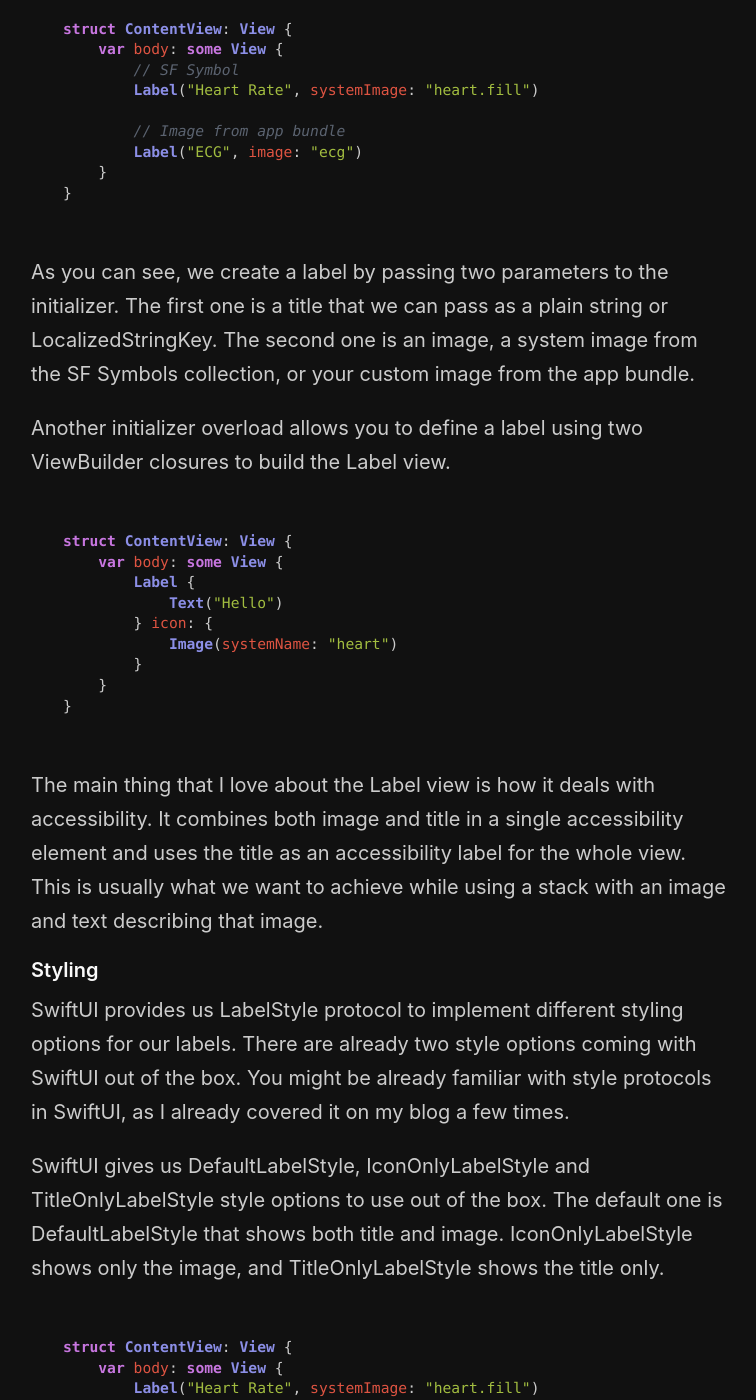
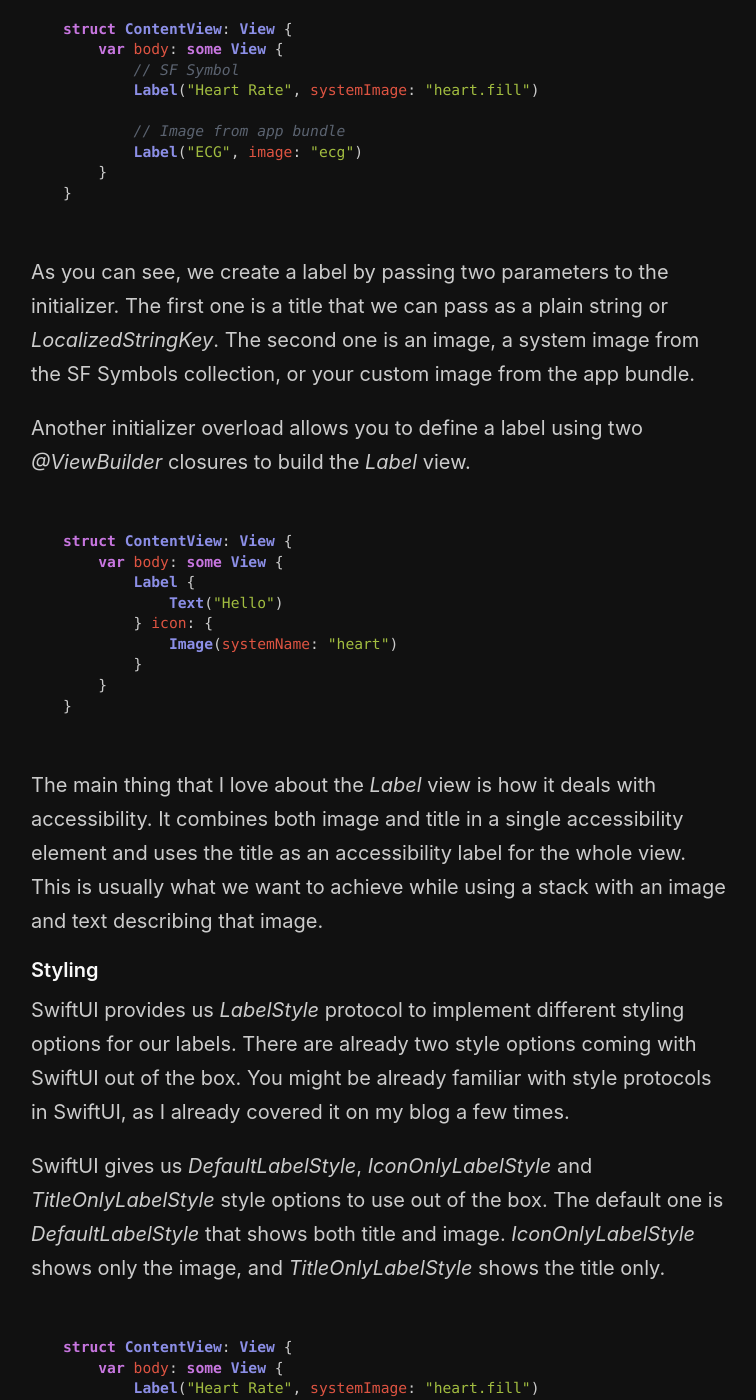
Before and after one commit to mecid/mecid.github.io, a Jekyll site: the page built from _posts/2020-12-23-labels-in-swiftui.md, in a window 1280 px wide and 1400 px high, scrolled down 636 px. Shown: the whole window, without its empty margins (259-1015 px from the left). Built offline with Jekyll 4.4.1, drawn with Linux system fonts in a browser that asks for light colours; some of the changed text lies outside the part shown.

Commit message:
labels post formatted

````diff
--- a/_posts/2020-12-23-labels-in-swiftui.md
+++ b/_posts/2020-12-23-labels-in-swiftui.md
@@ -5,10 +5,10 @@ image: /public/swiftui.png
 category: Mastering SwiftUI views
 ---
 
-We often underestimate the power of simple things. The same feelings I had during the first usage of Label view in SwiftUI. It looks straightforward, but it hides the many use cases where it works great. Today we will talk about the Label view and its customization capabilities.
+We often underestimate the power of simple things. The same feelings I had during the first usage of *Label* view in SwiftUI. It looks straightforward, but it hides the many use cases where it works great. Today we will talk about the *Label* view and its customization capabilities.
 
 #### Basics
-Label is a standard component for user interface items, consisting of an icon with a title. One of the most common and recognizable user interface components is the combination of an icon and a label. Let's take a look at how easily we can use it in code.
+*Label* is a standard component for user interface items, consisting of an icon with a title. One of the most common and recognizable user interface components is the combination of an icon and a label. Let's take a look at how easily we can use it in code.
 
 ```swift
 struct ContentView: View {
@@ -22,9 +22,9 @@ struct ContentView: View {
 }
 ```
 
-As you can see, we create a label by passing two parameters to the initializer. The first one is a title that we can pass as a plain string or LocalizedStringKey. The second one is an image, a system image from the SF Symbols collection, or your custom image from the app bundle.
+As you can see, we create a label by passing two parameters to the initializer. The first one is a title that we can pass as a plain string or *LocalizedStringKey*. The second one is an image, a system image from the SF Symbols collection, or your custom image from the app bundle.
 
-Another initializer overload allows you to define a label using two ViewBuilder closures to build the Label view.
+Another initializer overload allows you to define a label using two *@ViewBuilder* closures to build the *Label* view.
 
 ```swift
 struct ContentView: View {
@@ -38,12 +38,12 @@ struct ContentView: View {
 }
 ```
 
-The main thing that I love about the Label view is how it deals with accessibility. It combines both image and title in a single accessibility element and uses the title as an accessibility label for the whole view. This is usually what we want to achieve while using a stack with an image and text describing that image.
+The main thing that I love about the *Label* view is how it deals with accessibility. It combines both image and title in a single accessibility element and uses the title as an accessibility label for the whole view. This is usually what we want to achieve while using a stack with an image and text describing that image.
 
 #### Styling
-SwiftUI provides us LabelStyle protocol to implement different styling options for our labels. There are already two style options coming with SwiftUI out of the box. You might be already familiar with style protocols in SwiftUI, as I already covered it on my blog a few times.
+SwiftUI provides us *LabelStyle* protocol to implement different styling options for our labels. There are already two style options coming with SwiftUI out of the box. You might be already familiar with style protocols in SwiftUI, as I already covered it on my blog a few times.
 
-SwiftUI gives us DefaultLabelStyle, IconOnlyLabelStyle and TitleOnlyLabelStyle style options to use out of the box. The default one is DefaultLabelStyle that shows both title and image. IconOnlyLabelStyle shows only the image, and TitleOnlyLabelStyle shows the title only.
+SwiftUI gives us *DefaultLabelStyle*, *IconOnlyLabelStyle* and *TitleOnlyLabelStyle* style options to use out of the box. The default one is *DefaultLabelStyle* that shows both title and image. *IconOnlyLabelStyle* shows only the image, and *TitleOnlyLabelStyle* shows the title only.
 
 ```swift
 struct ContentView: View {
@@ -87,7 +87,7 @@ struct ContentView: View {
 }
 ```
 
-As you can see in the example above, we create a custom label style called AccessibleLabelStyle. It uses the environment to read the size category and layout items appropriately. We use labelStyle modifier to set and share the style for labels using the environment.
+As you can see in the example above, we create a custom label style called *AccessibleLabelStyle*. It uses the environment to read the size category and layout items appropriately. We use *labelStyle* modifier to set and share the style for labels using the environment.
 
 #### Conclusion
 Today we learned about another great SwiftUI view that provides us a lot of ways for customization and styling. I hope you enjoy the post. Feel free to follow me on [Twitter](https://twitter.com/mecid) and ask your questions related to this article. Thanks for reading, and see you next week!
````
